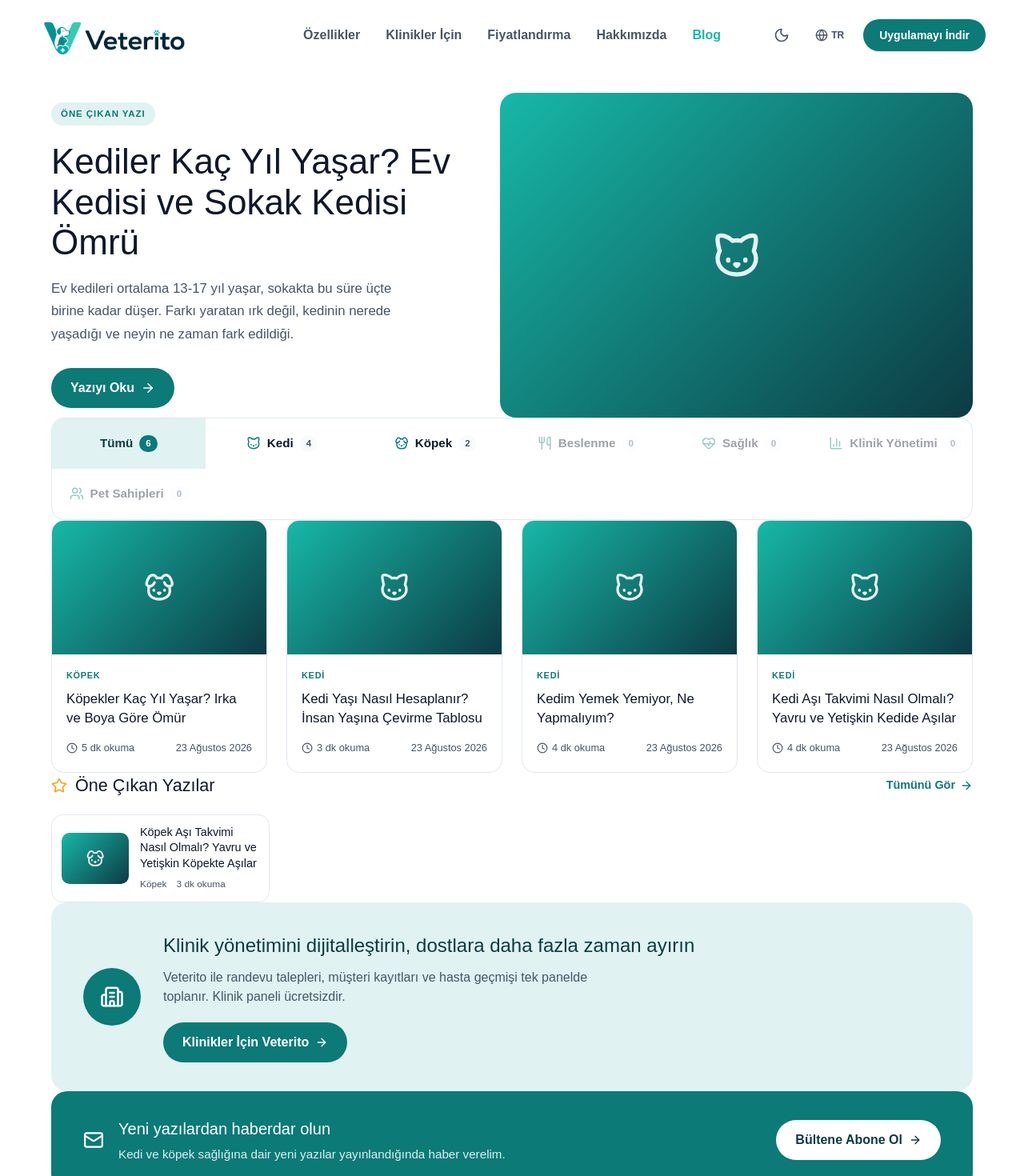
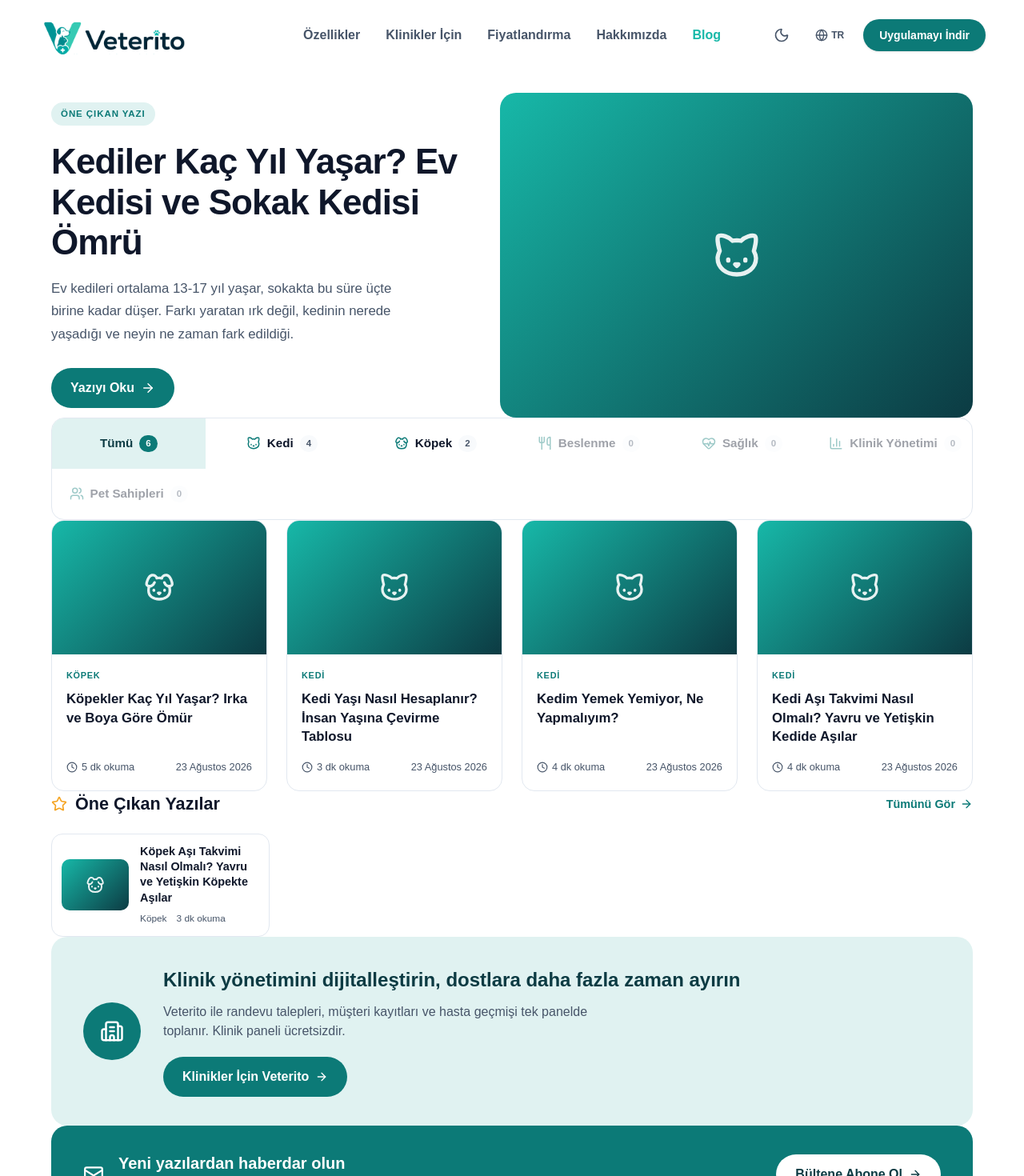
Before and after one commit to celenahmet/vet-web, a React (Vite) app: page /blog in a window 1280 px wide. Shown: the top 1470 px of the page at 80% size. Built offline with nearby package versions, Linux system fonts and the light colour scheme.

Commit message:
Blog basliklari: Tailwind preflight kalinligi sifirliyordu, acikca yazildi

```diff
--- a/src/components/BlogKenarCubugu.css
+++ b/src/components/BlogKenarCubugu.css
@@ -47,3 +47,7 @@
   padding: 10px 18px; border-radius: 999px;
   font-size: 0.9rem; font-weight: 600; text-decoration: none;
 }
+
+/* Tailwind preflight basliklarin kalinligini sifirliyor. */
+.kenar-kutu h2 { font-weight: 700; letter-spacing: -0.01em; }
+.kenar-yazilar h3 { font-weight: 600; }
--- a/src/pages/Blog.css
+++ b/src/pages/Blog.css
@@ -374,3 +374,10 @@
   padding: 10px 22px; border-radius: 999px; font-weight: 600; cursor: pointer;
   font-family: inherit;
 }
+
+/* Ayni sebep: Tailwind preflight basliklarin kalinligini sifirliyor (bkz. BlogPost.css). */
+.one-cikan-metin h1 { font-weight: 800; letter-spacing: -0.02em; }
+.blog-kart-govde h3 { font-weight: 700; }
+.blog-liste-baslik h2 { font-weight: 700; }
+.blog-liste-kart h4 { font-weight: 700; }
+.klinik-bandi-metin h2, .bulten-metin h2 { font-weight: 700; }
--- a/src/pages/BlogPost.css
+++ b/src/pages/BlogPost.css
@@ -221,3 +221,23 @@
   .yazi-sayfa .yazi-duzen { grid-template-columns: 1fr; gap: 36px; max-width: 820px; }
   .yazi-duzen .blog-kenar { position: static; }
 }
+
+/*
+ * ⚠️ BASLIKLAR INCE CIKIYORDU (Ahmet, 24.08.2026: "uniconnectlydeki daha iyiydi sanki").
+ *
+ * Sebep yazi tipi degil, KALINLIK. Proje Tailwind v4 kullaniyor (`@import "tailwindcss"`)
+ * ve preflight h1-h6 icin `font-weight: inherit` uyguluyor. Yani basliklar govde
+ * agirligini (400) miras aliyor ve tarayicinin varsayilan kalinligi (700) kayboluyor.
+ * `index.css` icinde h1-h6 kurali da yok.
+ *
+ * Cozum: blog basliklarinin agirligi ACIKCA yaziliyor. Ortak dosyaya global h1-h6
+ * kurali koymak diger sayfalarin tasarimini degistirirdi.
+ */
+.yazi-basi h1 { font-weight: 800; letter-spacing: -0.02em; }
+.yazi-govde h2 { font-weight: 700; letter-spacing: -0.01em; }
+.yazi-govde h3 { font-weight: 700; }
+.yazi-sss > h2, .yazi-kaynaklar h2, .yazi-ilgili h2 { font-weight: 700; letter-spacing: -0.01em; }
+.sss-kart h3 { font-weight: 700; }
+.yazi-yanilgi strong, .yazi-uyari strong { font-weight: 700; }
+.yazi-uygulama-bandi h2 { font-weight: 700; }
+.yazi-tablo-sarmal th { font-weight: 700; }
```
